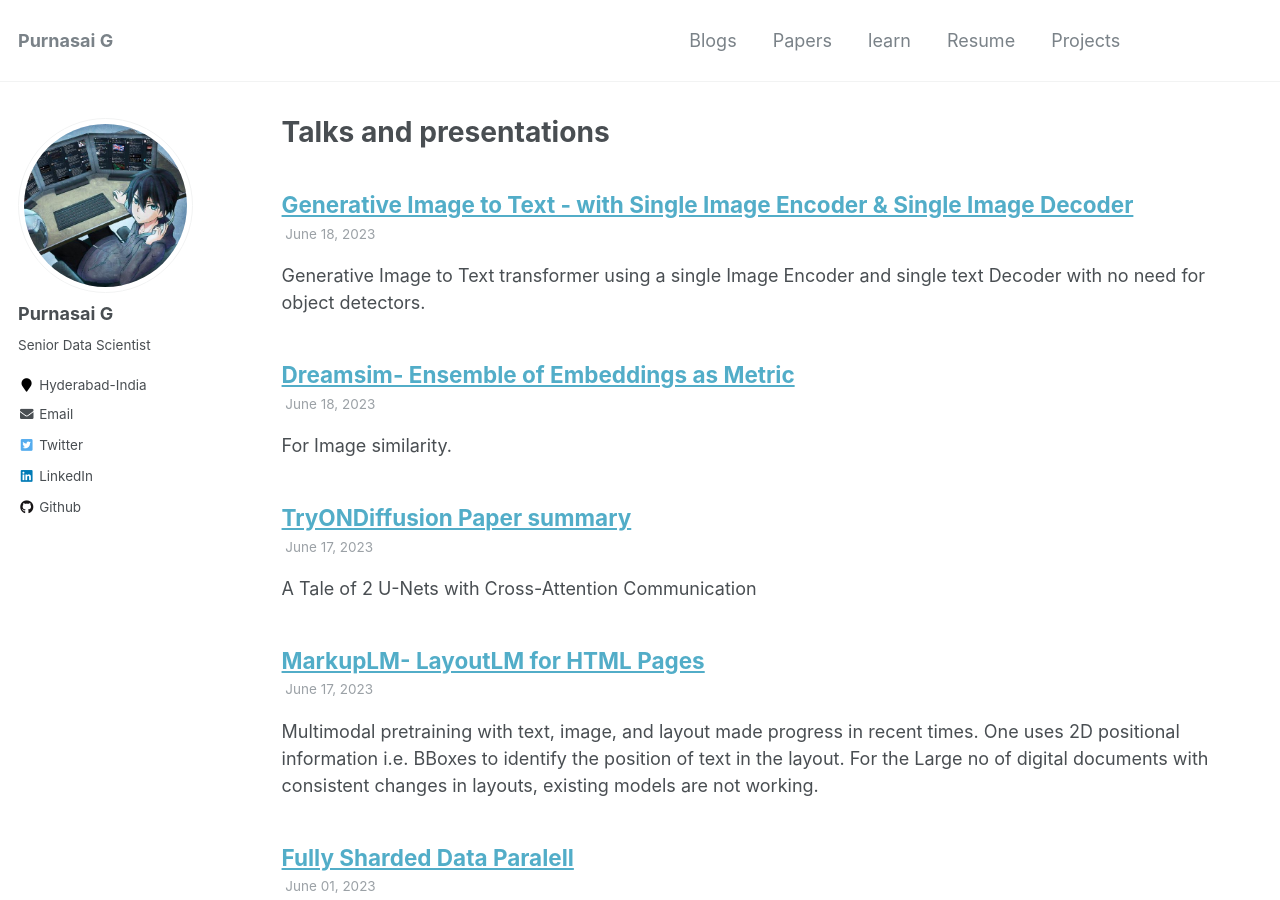
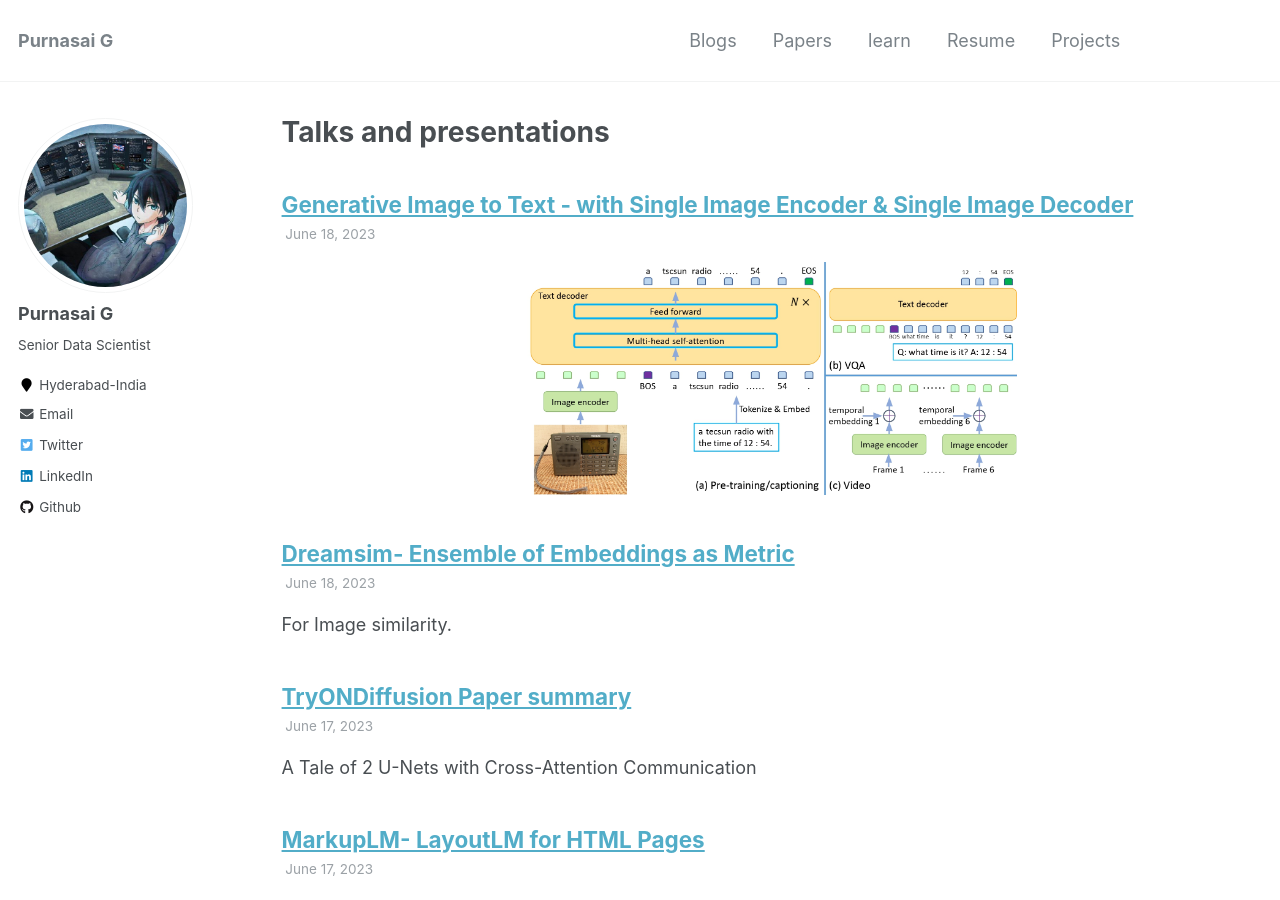
Before and after one commit to purnasai/purnasai.github.io, a Jekyll site: the page built from _pages/talks.html, in a window 1280 px wide and 900 px high. Built offline with Jekyll 4.4.1, drawn with Linux system fonts in a browser that asks for light colours.

```diff
--- a/_talks/GenerativeImagetoTexttransformer(GIT).md
+++ b/_talks/GenerativeImagetoTexttransformer(GIT).md
@@ -4,7 +4,6 @@ collection: talks
 permalink: /talks/GenerativeImagetoTexttransformer
 date: 2023-06-18
 ---
-Generative Image to Text transformer using a single Image Encoder and single text Decoder with no need for object detectors.
 
 <p align="center" width="100%">
     <img width="50%" src="/assets/images/git_img1.png">
```
Also changed, not shown: _talks/fsdp.md (+1 -1 lines).
